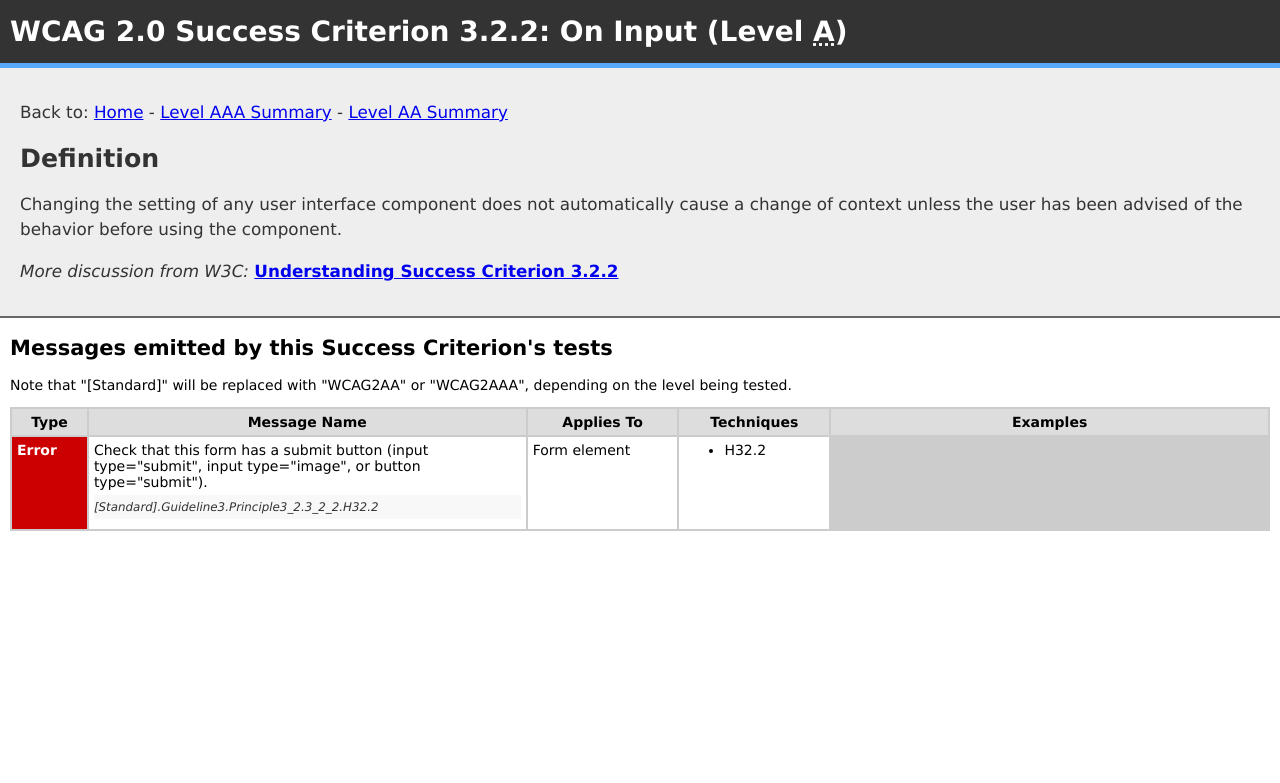
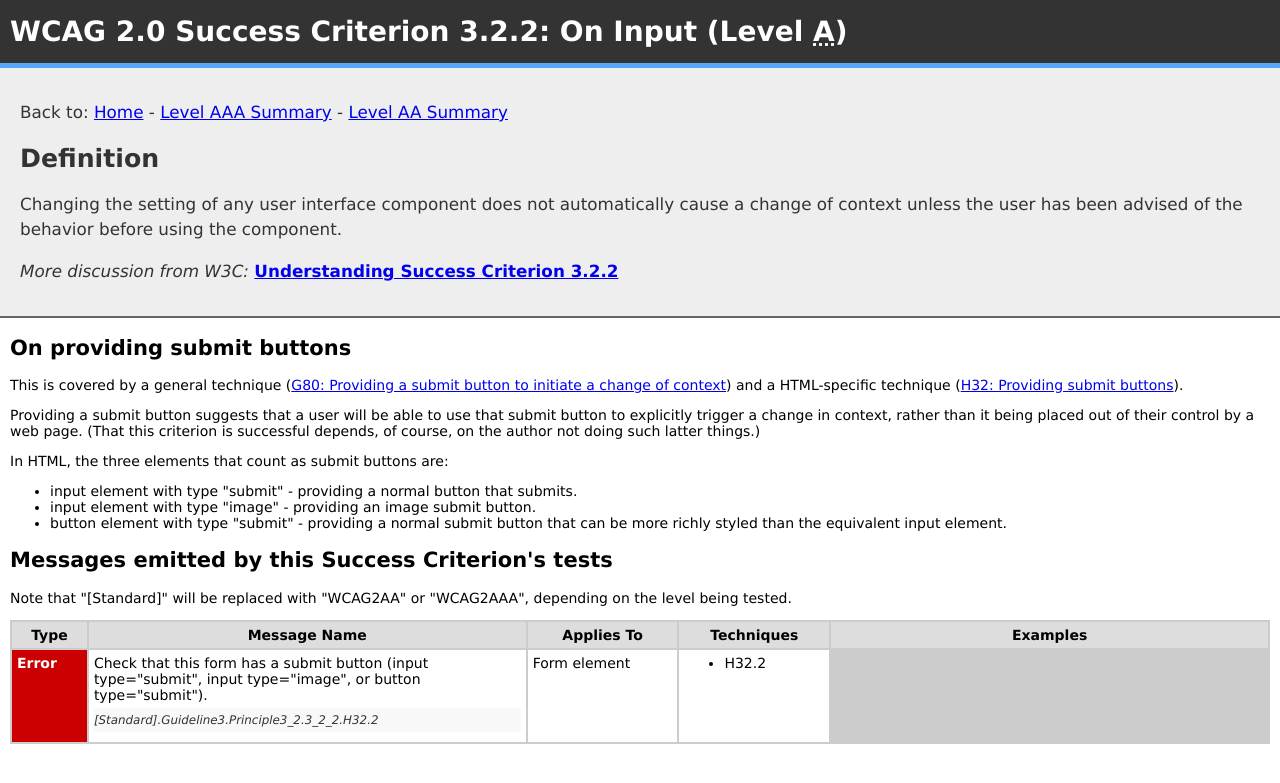
Before and after one commit to squizlabs/HTML_CodeSniffer, a Jekyll site: the page Standards/WCAG2/3_2_2.html, which Jekyll copies as it is, in a window 1280 px wide. Shown: the top 783 px of the page. Built offline with Jekyll 4.4.1, drawn with Linux system fonts in a browser that asks for light colours.

Commit message:
1. Descriptions for contrast ratio SCs, and for 3.2.2. 2. Ed's note for 1.4.3 being superceded at AAA wasn't pointing to correct SC - should be 1.4.6, not 1.4.7.

```diff
--- a/Standards/WCAG2/3_2_2.html
+++ b/Standards/WCAG2/3_2_2.html
@@ -32,6 +32,19 @@ blockquote {border-left: 5px solid #99c; background-color: #f8f8ff; padding: 5px
 <p>Changing the setting of any user interface component does not automatically cause a change of context unless the user has been advised of the behavior before using the component.</p>
 <p><em>More discussion from W3C:</em> <strong><a href="http://www.w3.org/TR/UNDERSTANDING-WCAG20/consistent-behavior-unpredictable-change.html">Understanding Success Criterion 3.2.2</a></strong></p>
 </div>
+<h2>On providing submit buttons</h2>
+
+<p>This is covered by a general technique (<a href="http://www.w3.org/TR/2010/NOTE-WCAG20-TECHS-20101014/G80">G80: Providing a submit button to initiate a change of context</a>) and a HTML-specific technique (<a href="http://www.w3.org/TR/2010/NOTE-WCAG20-TECHS-20101014/G32">H32: Providing submit buttons</a>).</p>
+
+<p>Providing a submit button suggests that a user will be able to use that submit button to explicitly trigger a change in context, rather than it being placed out of their control by a web page. (That this criterion is successful depends, of course, on the author not doing such latter things.)</p>
+
+<p>In HTML, the three elements that count as submit buttons are:</p>
+
+<ul>
+<li>input element with type "submit" - providing a normal button that submits.</li>
+<li>input element with type "image" - providing an image submit button.</li>
+<li>button element with type "submit" - providing a normal submit button that can be more richly styled than the equivalent input element.</li>
+</ul>
 <h2>Messages emitted by this Success Criterion's tests</h2>
 
 <p>Note that "[Standard]" will be replaced with "WCAG2AA" or "WCAG2AAA", depending on the level being tested.</p>
--- a/Standards/WCAG2/A.html
+++ b/Standards/WCAG2/A.html
@@ -1243,7 +1243,7 @@ Notice</td>
 <li><em>Incidental:</em> Text or images of text that are part of an inactive user interface component, that are pure decoration, that are not visible to anyone, or that are part of a picture that contains significant other visual content, have no contrast requirement.</li>
 <li><em>Logotypes:</em> Text that is part of a logo or brand name has no minimum contrast requirement.</li>
 </ul>
-<div class="edsnote"><strong>Editor's Note:</strong> <p>Superseded by <a href="#sc1_4_7">Success Criterion 1.4.7</a> at level AAA, which is a stricter application of the same concept.</p>
+<div class="edsnote"><strong>Editor's Note:</strong> <p>Superseded by <a href="#sc1_4_6">Success Criterion 1.4.6</a> at level AAA, which is a stricter application of the same concept.</p>
 </div>
 </td>
 <td class="assertType dimOnNa" id="1_4_3_0_type" headers="type sc1_4_3">
--- a/Standards/WCAG2/AA.html
+++ b/Standards/WCAG2/AA.html
@@ -1243,7 +1243,7 @@ Notice</td>
 <li><em>Incidental:</em> Text or images of text that are part of an inactive user interface component, that are pure decoration, that are not visible to anyone, or that are part of a picture that contains significant other visual content, have no contrast requirement.</li>
 <li><em>Logotypes:</em> Text that is part of a logo or brand name has no minimum contrast requirement.</li>
 </ul>
-<div class="edsnote"><strong>Editor's Note:</strong> <p>Superseded by <a href="#sc1_4_7">Success Criterion 1.4.7</a> at level AAA, which is a stricter application of the same concept.</p>
+<div class="edsnote"><strong>Editor's Note:</strong> <p>Superseded by <a href="#sc1_4_6">Success Criterion 1.4.6</a> at level AAA, which is a stricter application of the same concept.</p>
 </div>
 </td>
 <td class="assertType dimOnNa" id="1_4_3_0_type" headers="type sc1_4_3">
--- a/Standards/WCAG2/AAA.html
+++ b/Standards/WCAG2/AAA.html
@@ -1243,7 +1243,7 @@ Notice</td>
 <li><em>Incidental:</em> Text or images of text that are part of an inactive user interface component, that are pure decoration, that are not visible to anyone, or that are part of a picture that contains significant other visual content, have no contrast requirement.</li>
 <li><em>Logotypes:</em> Text that is part of a logo or brand name has no minimum contrast requirement.</li>
 </ul>
-<div class="edsnote"><strong>Editor's Note:</strong> <p>Superseded by <a href="#sc1_4_7">Success Criterion 1.4.7</a> at level AAA, which is a stricter application of the same concept.</p>
+<div class="edsnote"><strong>Editor's Note:</strong> <p>Superseded by <a href="#sc1_4_6">Success Criterion 1.4.6</a> at level AAA, which is a stricter application of the same concept.</p>
 </div>
 </td>
 <td class="assertType dimOnNa" id="1_4_3_0_type" headers="type sc1_4_3">
```
Also changed, not shown: Standards/WCAG2/1_4_3.html (+10 -1 lines), Standards/WCAG2/1_4_6.html (+7 -0 lines).
